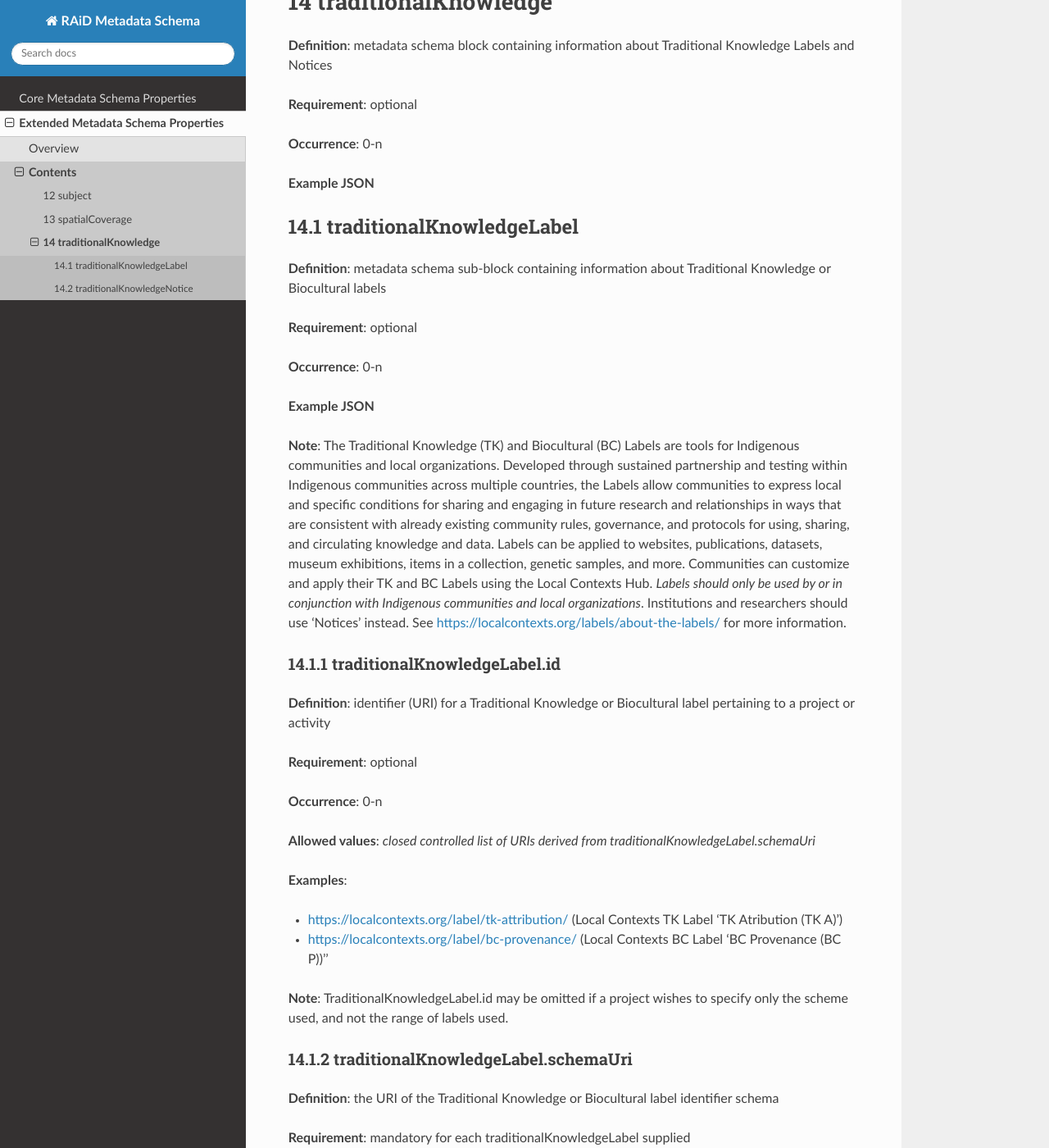
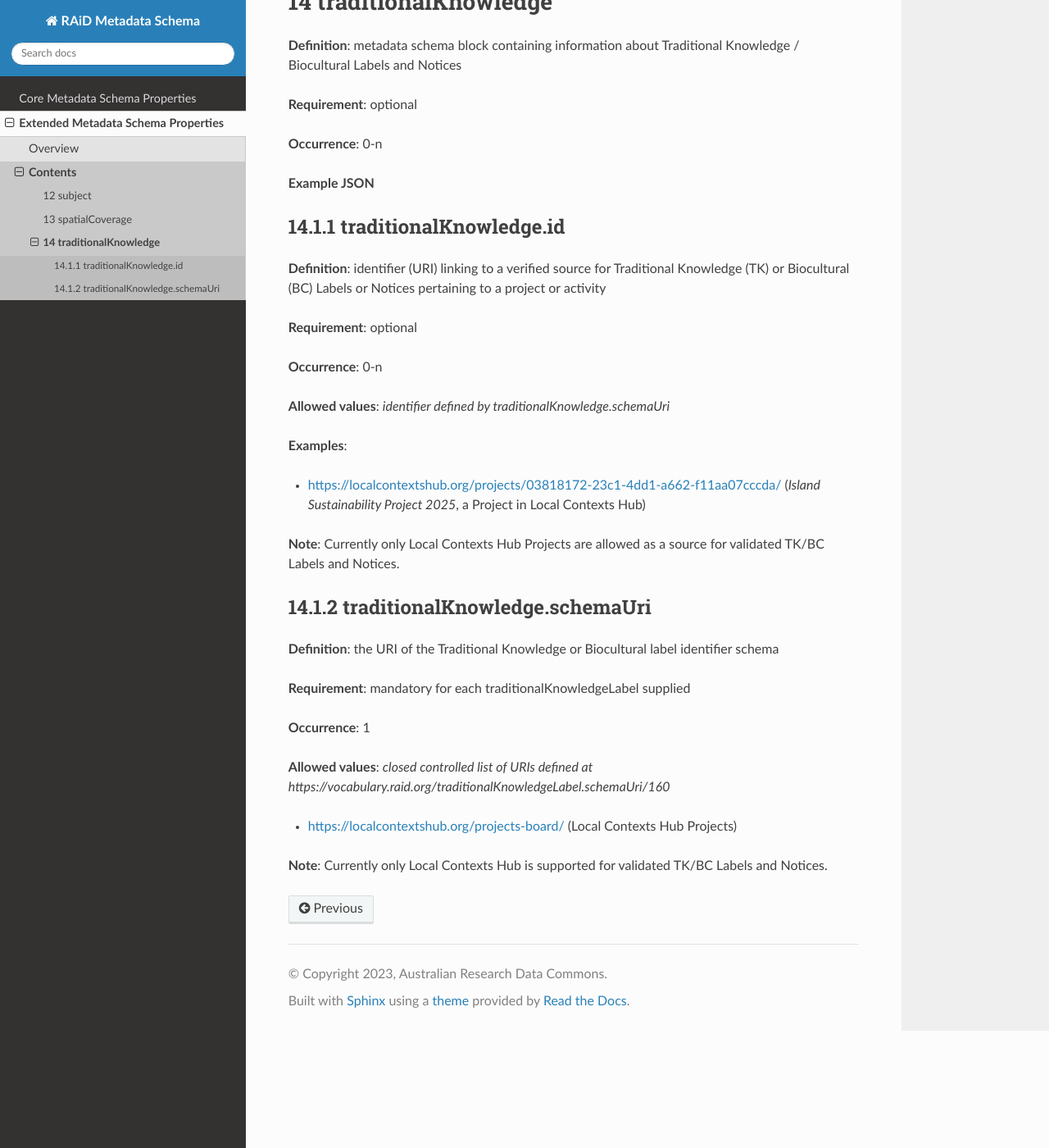
Before and after one commit to au-research/raid-metadata, a Sphinx documentation site: the page built from rtd/docs/source/extended/traditionalKnowledge.rst, in a window 1280 px wide and 1400 px high, scrolled down 216 px. Shown: the whole window at 82% size. Built offline with Sphinx 7.4.7 and the Read the Docs theme 3.1.0, drawn with Linux system fonts in a browser that asks for light colours; pages that are not in the unit, such as notebooks, are missing from menus; some of the changed text lies outside the part shown.

Commit message:
Update traditionalKnowledge to point to Local Contexts Hub Projects
Local Contexts Hub contains projects with validated TK/BC Labels and Notices. We point to the URI of the Projects in the Hub as the schema governing TK/BC Labels and Notices, then allow entry of a Project URI, which can be resovlved to retrieve the validated Labels and Notices.

```diff
--- a/rtd/docs/source/extended/traditionalKnowledge.rst
+++ b/rtd/docs/source/extended/traditionalKnowledge.rst
@@ -14,45 +14,29 @@
 
 **Example JSON**
 
-.. _14.1-traditionalKnowledgeLabel:
+.. _14.1-traditionalKnowledge.id:
 
-14.1 traditionalKnowledgeLabel
-------------------------------
+14.1.1 traditionalKnowledge.id
+^^^^^^^^^^^^^^^^^^^^^^^^^^^^^^
 
-**Definition**: metadata schema sub-block containing information about Traditional Knowledge or Biocultural labels
+**Definition**: identifier (URI) linking to a verified source for Traditional Knowledge (TK) or Biocultural (BC) Labels or Notices pertaining to a project or activity
 
 **Requirement**: optional
 
 **Occurrence**: 0-n
 
-**Example JSON**
-
-**Note**: The Traditional Knowledge (TK) and Biocultural (BC) Labels are tools for Indigenous communities and local organizations. Developed through sustained partnership and testing within Indigenous communities across multiple countries, the Labels allow communities to express local and specific conditions for sharing and engaging in future research and relationships in ways that are consistent with already existing community rules, governance, and protocols for using, sharing, and circulating knowledge and data. Labels can be applied to websites, publications, datasets, museum exhibitions, items in a collection, genetic samples, and more. Communities can customize and apply their TK and BC Labels using the Local Contexts Hub. *Labels should only be used by or in conjunction with Indigenous communities and local organizations*. Institutions and researchers should use 'Notices' instead. See https://localcontexts.org/labels/about-the-labels/ for more information.
-
-.. _14.1.1-traditionalKnowledgeLabel.id:
-
-14.1.1 traditionalKnowledgeLabel.id
-^^^^^^^^^^^^^^^^^^^^^^^^^^^^^^^^^^^
-
-**Definition**: identifier (URI) for a Traditional Knowledge or Biocultural label pertaining to a project or activity
-
-**Requirement**: optional
-
-**Occurrence**: 0-n
-
-**Allowed values**: *closed controlled list of URIs derived from traditionalKnowledgeLabel.schemaUri*
+**Allowed values**: *identifier defined by traditionalKnowledge.schemaUri*
 
 **Examples**:
 
-* https://localcontexts.org/label/tk-attribution/ (Local Contexts TK Label 'TK Atribution (TK A)')
-* https://localcontexts.org/label/bc-provenance/ (Local Contexts BC Label 'BC Provenance (BC P))''
+* https://localcontextshub.org/projects/03818172-23c1-4dd1-a662-f11aa07cccda/ (`Island Sustainability Project 2025`, a Project in Local Contexts Hub)
 
-**Note**: TraditionalKnowledgeLabel.id may be omitted if a project wishes to specify only the scheme used, and not the range of labels used.
+**Note**: Currently only Local Contexts Hub Projects are allowed as a source for validated TK/BC Labels and Notices.
 
 .. _14.1.2-traditionalKnowledgeLabel.schemaUri:
 
-14.1.2 traditionalKnowledgeLabel.schemaUri
-^^^^^^^^^^^^^^^^^^^^^^^^^^^^^^^^^^^^^^^^^^
+14.1.2 traditionalKnowledge.schemaUri
+^^^^^^^^^^^^^^^^^^^^^^^^^^^^^^^^^^^^^
 
 **Definition**: the URI of the Traditional Knowledge or Biocultural label identifier schema
 
@@ -62,69 +46,6 @@
 
 **Allowed values**: *closed controlled list of URIs defined at https://vocabulary.raid.org/traditionalKnowledgeLabel.schemaUri/160*
 
-* https://localcontexts.org/labels/traditional-knowledge-labels/ (Traditional Knowledge labels)
-* https://localcontexts.org/labels/biocultural-labels/ (Biocultural labels)
+* https://localcontextshub.org/projects-board/ (Local Contexts Hub Projects)
 
-**Note**: Users may select a traditionalKnowledgeLabel.schemaUri without specifying a traditionalKnowlegeLabel.id, if a project only wants to declare only the schema used without specifying what labels may be used.
-
-.. _14.2-traditionalKnowledgeNotice:
-
-14.2 traditionalKnowledgeNotice
--------------------------------
-
-**Definition**: metadata schema sub-block containing information about Traditional Knowledge Notices
-
-**Requirement**: optional
-
-**Occurrence**: 0-n
-
-**Example JSON**
-
-**Note**: The Notices are tools for institutions and researchers to identify Indigenous collections and data and recognize Indigenous rights and interests. The Notices were developed to create pathways for partnership, collaboration, and support of Indigenous cultural authority. Notices can be applied to websites, publications, datasets, museum exhibitions, items in a collection, genetic samples, and more. Institutions and researchers can generate Notices using the Local Contexts Hub. See https://localcontexts.org/notices/about-the-notices// for more information.
-
-.. _14.2.1-traditionalKnowledgeNotice.id:
-
-14.2.1 traditionalKnowledgeNotice.id
-^^^^^^^^^^^^^^^^^^^^^^^^^^^^^^^^^^^^
-
-**Definition**: identifier (URI) for a Traditional Knowledge Notice pertaining to a project or activity
-
-**Requirement**: optional
-
-**Occurrence**: 0-n
-
-**Allowed values**: *closed controlled list of URIs derived from traditionalKnowledgeNotice.schemaUri*
-
-* ``https://localcontexts.org/notice/attribution-incomplete/``
-* ``https://localcontexts.org/notice/authorization/``
-* ``https://localcontexts.org/notice/bc-notice/``
-* ``https://localcontexts.org/notice/belonging/``
-* ``https://localcontexts.org/notice/caring/``
-* ``https://localcontexts.org/notice/gender-aware/``
-* ``https://localcontexts.org/notice/leave-undisturbed/``
-* ``https://localcontexts.org/notice/open-to-collaborate/``
-* ``https://localcontexts.org/notice/safety/``
-* ``https://localcontexts.org/notice/tk-notice/``
-* ``https://localcontexts.org/notice/viewing/``
-* ``https://localcontexts.org/notice/withholding/``
-
-**Note**: TraditionalKnowledgeNotice.id may be omitted if a project wishes to specify only the scheme used, and not the range of notices used.
-
-.. _14.2.2-traditionalKnowledgeNotice.schemaUri:
-
-14.2.2 traditionalKnowledgeNotice.schemaUri
-^^^^^^^^^^^^^^^^^^^^^^^^^^^^^^^^^^^^^^^^^^^
-
-**Definition**: the URI of the Traditional Knowledge or Biocultural label identifier schema
-
-**Requirement**: mandatory for each traditionalKnowledgeNotice supplied
-
-**Occurrence**: 1
-
-**Allowed values**: *closed controlled list of URIs defined at https://vocabulary.raid.org/traditionalKnowledgeNotice.schemaUri/287*
-
-* ``https://localcontexts.org/notice/open-to-collaborate/``
-* ``https://localcontexts.org/notices/cc-notices/``
-* ``https://localcontexts.org/notices/disclosure-notices/``
-
-**Note**: Users may select a traditionalKnowledgeNotice.schemaUri without specifying a traditionalKnowlegeNotice.id, if a project only wants to declare only the schema used without specifying what notices may be used.
+**Note**: Currently only Local Contexts Hub is supported for validated TK/BC Labels and Notices.
```
Also changed, not shown: other parts of rtd/docs/source/extended/traditionalKnowledge.rst (+1 -1 lines).
